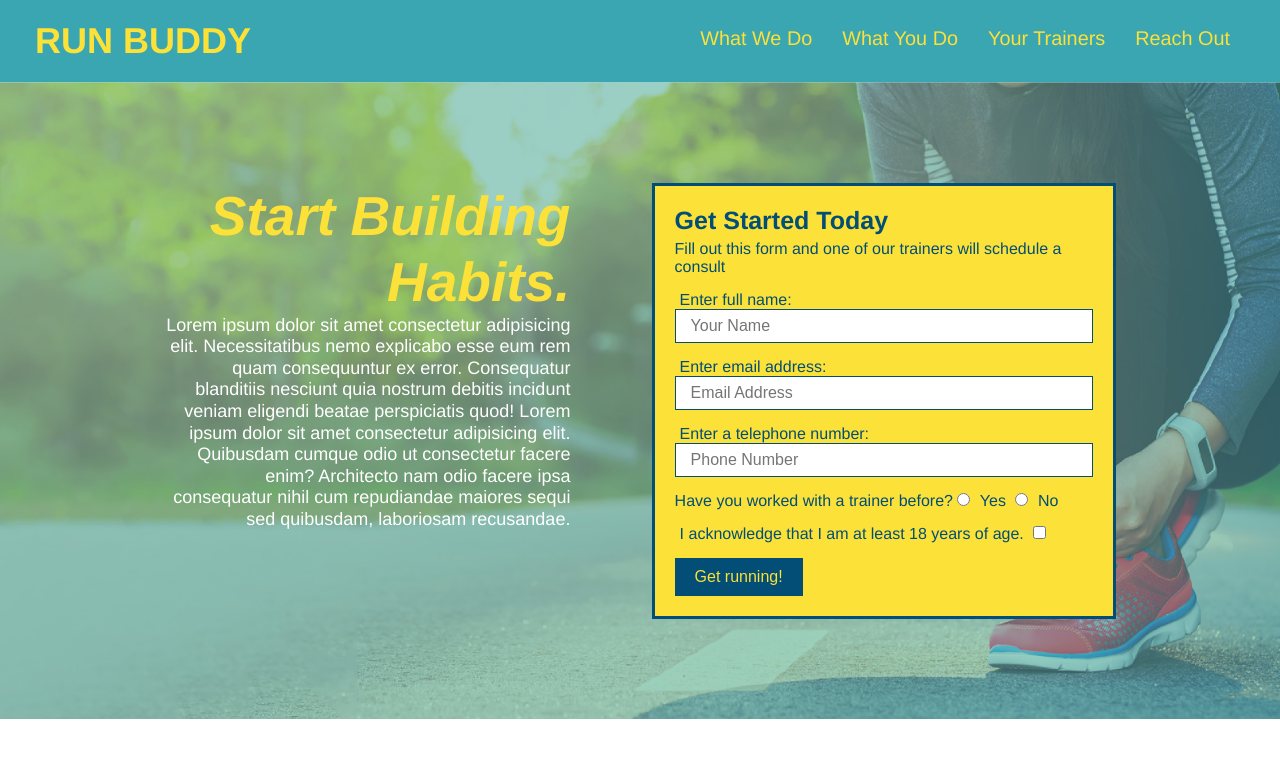
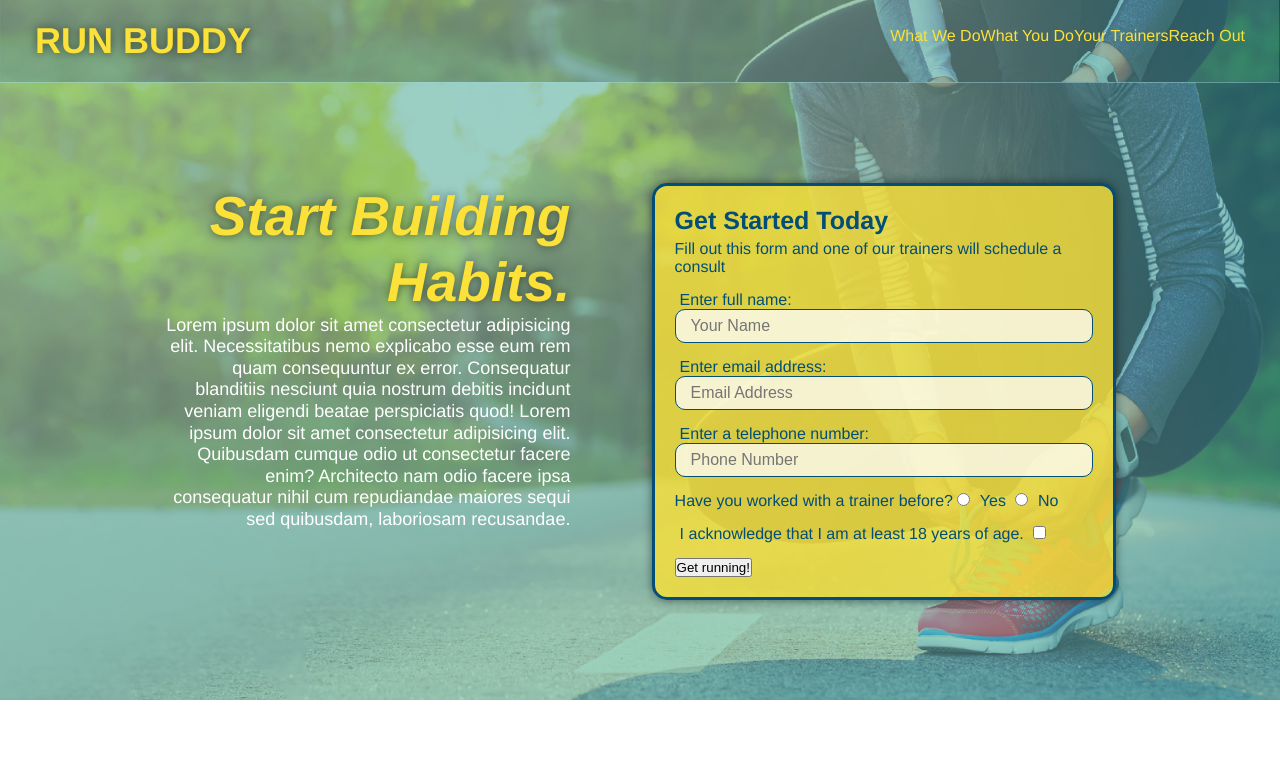
Before and after one commit to TonofClay93/run-buddy, a plain HTML site: page index.html in a window 1280 px wide. Shown: the top 757 px of the page. Drawn offline with Linux system fonts and the light colour scheme.

Commit message:
almsot done

```diff
--- a/assets/css/style.css
+++ b/assets/css/style.css
@@ -15,6 +15,13 @@ body {
       display: flex;
       justify-content: space-between;
       flex-wrap: wrap;
+      position: -webkit-sticky;
+      position: sticky;
+      top: 0;
+      background-image: url("../images/hero-bg.jpg");
+      background-size: cover;
+      background-position: 80%;
+      background-attachment: fixed;
   }
 
   header h1 {
@@ -22,6 +29,7 @@ body {
       font-size: 36px;
       color: #fce138;
       margin: 0;
+      text-shadow: 0 0 10px rgba(0, 0, 0, 0.5)
   }
 
   header a {
@@ -41,10 +49,11 @@ body {
       list-style: none;
   }
 
-  header nav ul li a {
+  header nav ul li a:hover {
       margin: 10px 15px;
       font-weight: lighter;
       font-size: 1.55vw;
+      text-shadow: 0 0 10px rgba(0, 0, 0, 0.5)
   }
 
   footer {
@@ -79,7 +88,8 @@ body {
   .hero {
       background-image: url("../images/hero-bg.jpg");
       background-size: cover;
-      background-position: center;
+      background-position: 80%;
+      background-attachment: fixed;
       display: flex;
       justify-content: center;
       flex-wrap: wrap;
@@ -99,10 +109,11 @@ body {
       font-style: italic;
       font-size: 55px;
       color: #fce138;
+      text-shadow: 0 0 10px rgba(0, 0, 0, 0.5)
   }
 
   .hero-form {
-      background-color: #fce138;
+      background-color: rgba(252, 225, 56, 0.8);
       padding: 20px;
       width: 500px;
       color: #024e76;
@@ -111,6 +122,8 @@ body {
       border-color: #024e76;
       width: 40%;
       margin: 3.5%;
+      box-shadow: 0 0 10px rgba(0, 0, 0, 0.5);
+      border-radius: 15px;
   }
   .hero-form h3 {
       font-size: 25px;
@@ -120,6 +133,7 @@ body {
       margin: 5px 0 15px 0;
   }
   .form-input {
+      background-color: rgba(255, 255, 255, 0.75);
       border: 1px solid #024e76;
       display: block;
       padding: 7px 15px;
@@ -127,16 +141,24 @@ body {
       color: #024e76;
       width: 100%;
       margin-bottom: 15px;
+      border-radius: 10px;
   }
+
+  .form-input:focus {
+      background-color: rgba(255, 255, 255, 1);
+      outline: none;
+  }
+
   .hero-form label {
       margin: 0 5px;
   }
-  .hero-form button {
+  .hero-form button:hover {
       color:#fce138;
       background-color: #024e76;
       border: none;
       padding: 10px 20px;
       font-size: 16px;
+      border-radius: 10px;
   }
    /* Hero style end */
 
@@ -158,11 +180,14 @@ body {
     margin: 50px auto;
     padding-bottom: 50px;
     width: 80%;
-    border-bottom: 1px solid #39a6b2;
     display: flex;
     flex-wrap: wrap;
     align-items: center;
     justify-content: space-between;
+  }
+
+  .step:nth-child(even) {
+      border-bottom: 1px solid #39a6b2;
   }
 
   .step h3 {
@@ -204,7 +229,7 @@ body {
     border-bottom: 3px solid;
     padding: 20px;
     text-align: center;
-    margin: 0 auto  35px 0;
+    margin: 0 auto 35px 0;
     width: 50%;
   }
 
@@ -295,6 +320,7 @@ body {
   }
 
   .contact-form input, .contact-form textarea {
+      background-color: rgba(255, 255, 255, 0.75);
       border: 1px solid #024e76;
       display: block;
       padding: 7px 15px;
@@ -303,9 +329,15 @@ body {
       width: 100%;
       margin-bottom: 15px;
       margin-top: 5px;
+      border-radius: 10px;
   }
 
-  .contact-form button {
+  .contact-form input:focus,  .contact-form textarea:focus {
+      background-color: rgba(255, 255, 255, 1);
+      outline: none;
+  }
+
+  .contact-form button:hover {
       width: 100%;
       border: none;
       background: #fce138;
@@ -313,6 +345,7 @@ body {
       text-align: center;
       padding: 15px 0;
       font-size: 16px;
+      border-radius: 10px;
   }
 
   .contact a {
@@ -336,6 +369,7 @@ body {
     header {
         padding-bottom: 0;
         justify-content: center;
+        position: relative;
     }
 
     header h1 {
@@ -438,4 +472,6 @@ body {
   }
 }
 
-  }
+
+
+}
```
